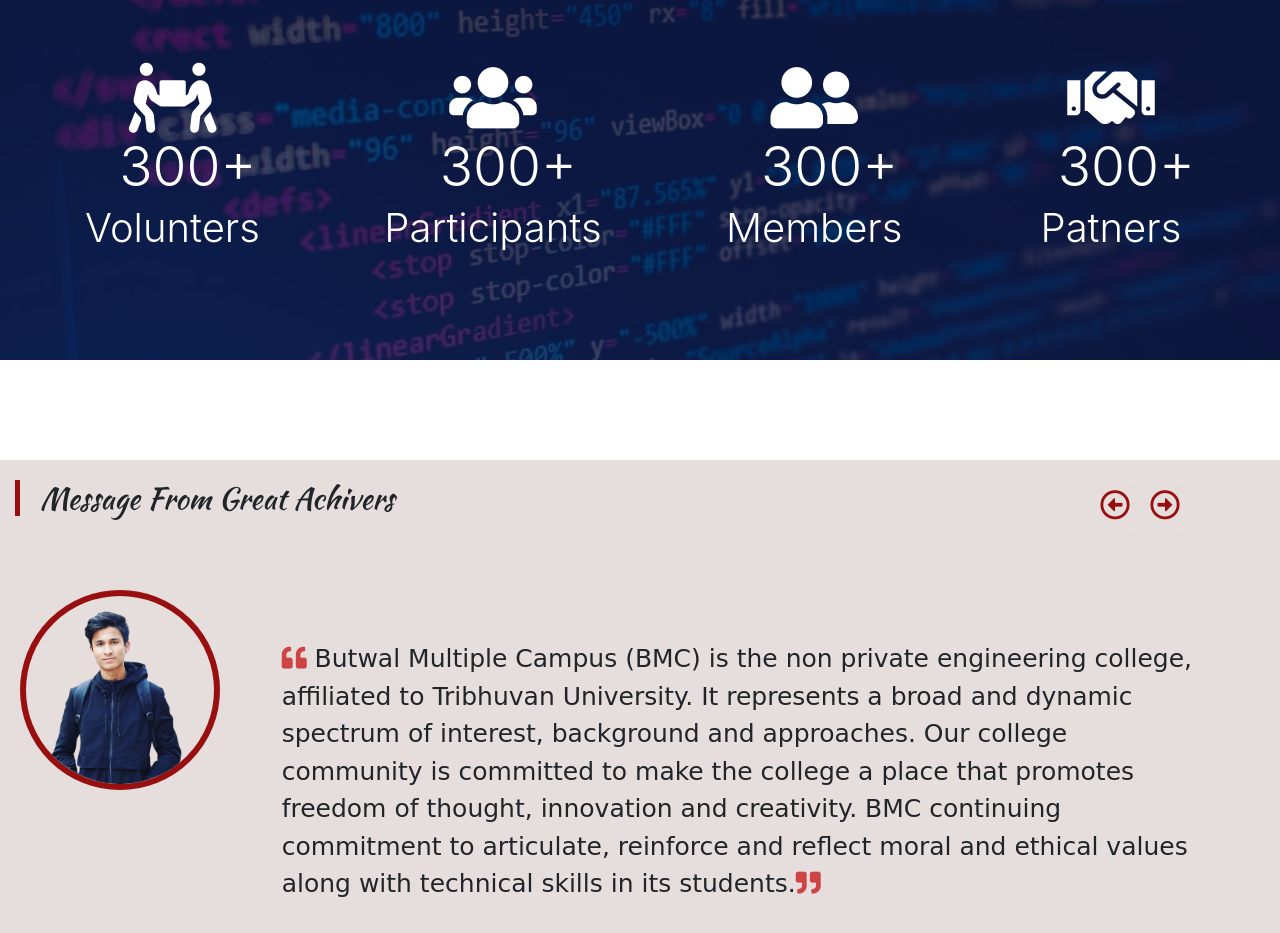
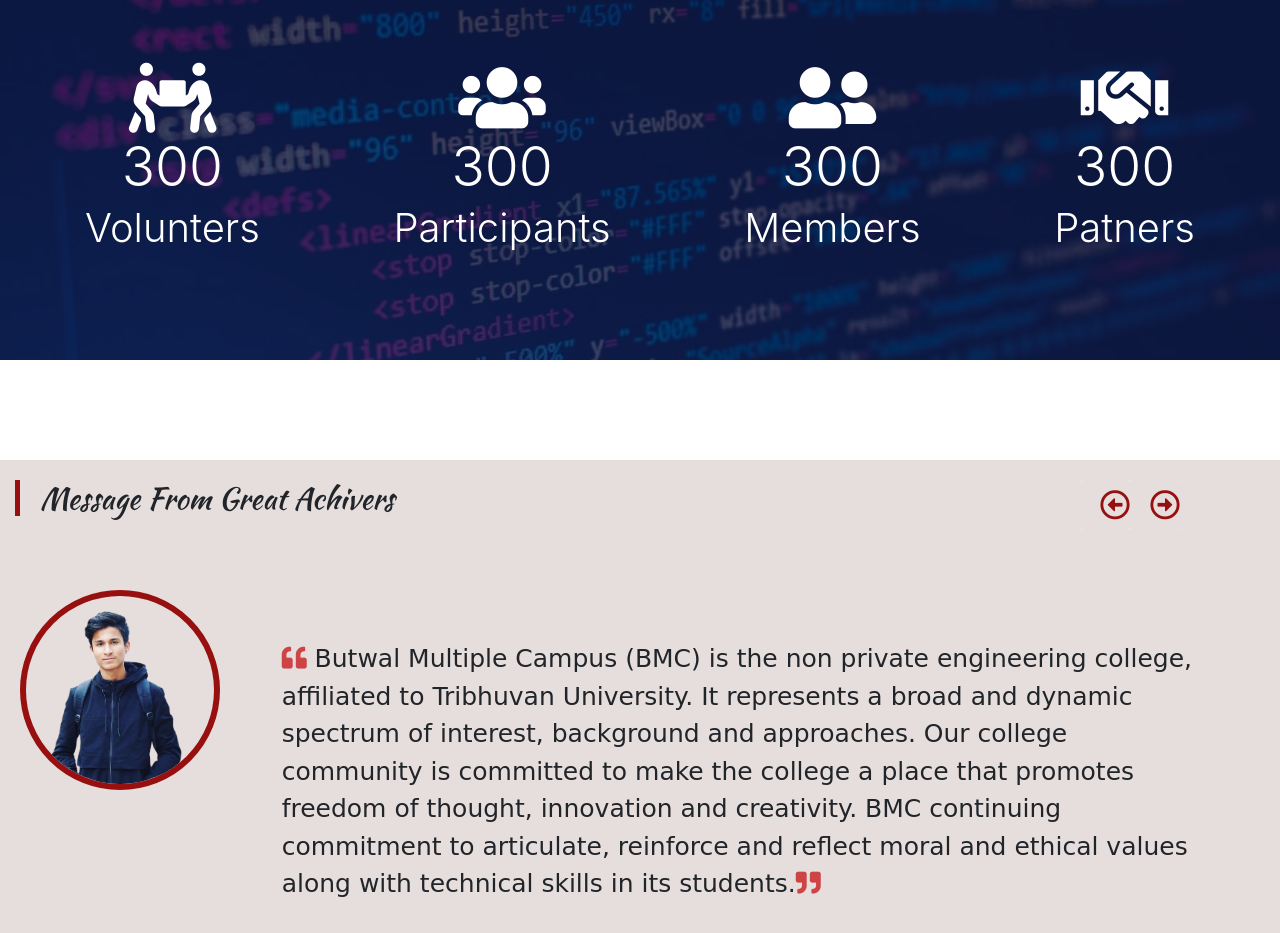
Before and after one commit to kisan977/Landing, a plain HTML site: page index.html in a window 1280 px wide. Shown: the part 2940-3873 px from the top of the page. Drawn offline with nearby package versions, Linux system fonts and the light colour scheme; some packages are replaced by stand-ins of ours; a script that the page names is missing; files whose address does not match are found by name; a web font is replaced by a local one.

Commit message:
conter_aded

```diff
--- /dev/null
+++ b/counter.js
@@ -0,0 +1,27 @@
+const counters = document.querySelectorAll('.counter');
+const speed = 100; // The lower the slower
+
+counters.forEach(counter => {
+  const updateCount = () => {
+    const target = +counter.getAttribute('data-target');
+    const count = +counter.innerText;
+
+    // Lower inc to slow and higher to slow
+    const inc = target / speed;
+
+    // console.log(inc);
+    // console.log(count);
+
+    // Check if target is reached
+    if (count < target) {
+      // Add inc to count and output in counter
+      counter.innerText = count + inc;
+      // Call function every ms
+      setTimeout(updateCount, 1);
+    } else {
+      counter.innerText = target;
+    }
+  };
+
+  updateCount();
+});
--- a/index.html
+++ b/index.html
@@ -595,23 +595,23 @@
 
             <section class="volunters ">
               <i class="fas fa-people-carry fa-7x"></i>
-              <h1 class="display-3">&nbsp;&nbsp;300+</h1>
+              <h1 class="display-3 counter" data-target="300">&nbsp;&nbsp;0</h1>
               <h2 class="display-4">Volunters</h2>
             </section>
             <section class="volunters ">
               <i class="fas fa-users fa-7x"></i>
-              <h1 class="display-3">&nbsp;&nbsp;300+</h1>
+              <h1 class="display-3 counter" data-target="300">&nbsp;&nbsp;0</h1>
               <h2 class="display-4">Participants</h2>
             </section>
             <section class="volunters">
               <i class="fas fa-user-friends fa-7x"></i>
-              <h1 class="display-3">&nbsp;&nbsp;300+</h1>
+              <h1 class="display-3 counter" data-target="300">&nbsp;&nbsp;0</h1>
               <h2 class="display-4">Members</h2>
             </section>
 
             <section class="volunters">
               <i class="fas fa-handshake fa-7x"></i>
-              <h1 class="display-3">&nbsp;&nbsp;300+</h1>
+              <h1 class="display-3 counter" data-target="300">&nbsp;&nbsp;0</h1>
               <h2 class="display-4">Patners</h2>
             </section>
           </div>
@@ -1169,7 +1169,7 @@
     })
   </script>
 
-
+   <script src="counter.js"></script>
 </body>
 
 </html>
```
